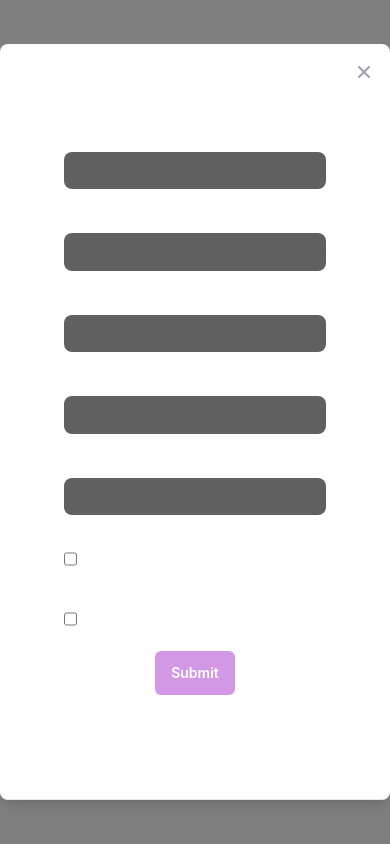
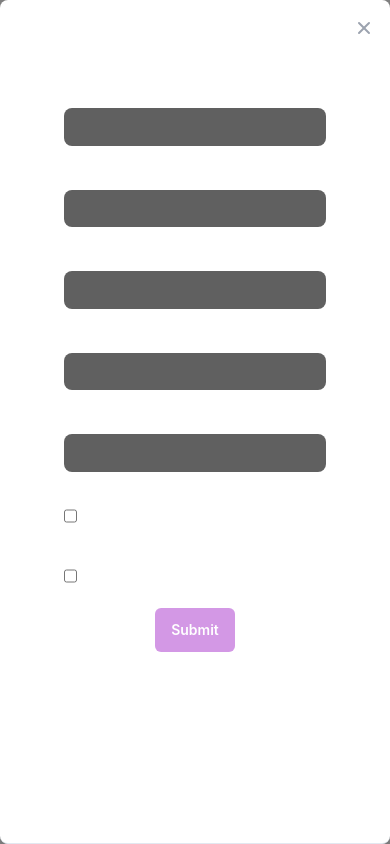
Before and after one commit to franciscalizo2/kiswe, a React (Create React App) app: page / in a window 390 px wide. Both pictures are taken after a click on the button "Register". Built offline with nearby package versions, Linux system fonts and the light colour scheme.

Commit message:
feat: modal responsiveness

```diff
--- a/src/components/Modal.tsx
+++ b/src/components/Modal.tsx
@@ -27,12 +27,12 @@
         role="dialog"
         id="dialog"
         aria-modal="true"
-        className="justify-center items-center flex overflow-x-hidden overflow-y-auto fixed inset-0 z-50 outline-none focus:outline-none my-6 mx-auto max-w-4xl"
+        className="justify-center items-center flex overflow-x-hidden overflow-y-auto fixed inset-0 z-50 outline-none focus:outline-none sm:my-6 mx-auto max-w-4xl"
       >
         <div
           ref={modalRef}
           className={classNames(
-            `flex border-b border-solid border-slate-200 border-0 rounded-lg shadow-lg relative flex flex-col w-full bg-white outline-none focus:outline-none ${
+            `flex border-b border-solid border-slate-200 border-0 rounded-lg shadow-lg relative flex flex-col w-full bg-white outline-none focus:outline-none h-full sm:h-auto ${
               bgColor && `bg-${bgColor}`
             }`
           )}
```
